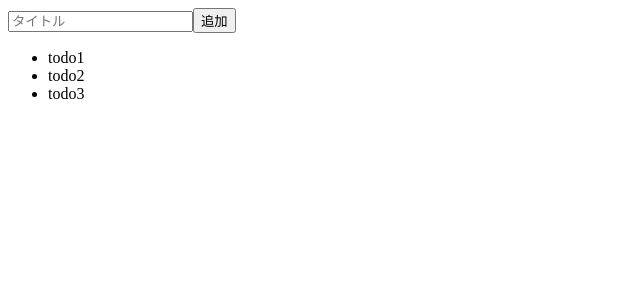
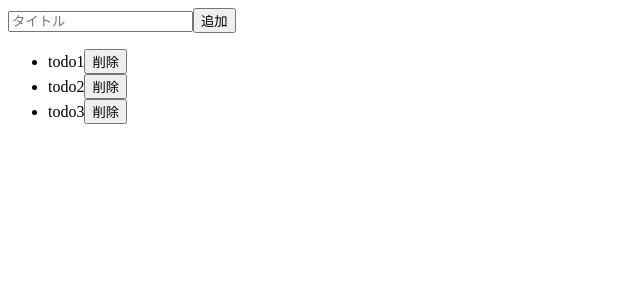
Before and after one commit to shunakid/react-todo-app, a React (Create React App) app: page / in a window 1280 px wide. Shown: the top 300 px of the page, without its empty margins (0-640 px from the left). Built offline with nearby package versions, Linux system fonts and the light colour scheme.

Commit message:
削除ボタンと削除機能を追加

```diff
--- a/src/App.tsx
+++ b/src/App.tsx
@@ -25,13 +25,17 @@ const App: FC = () => {
     setTodoTitle(e.target.value);
   };
 
-  //ボタンが押されると新しいtodoをTodoリストに追加する
+  //追加ボタンが押されると新しいtodoをTodoリストに追加する
   const handleAddTodo = () => {
     setTodos([...todos, { id: todoId, title: todoTitle }]);
     setTodoId(todoId + 1);
     setTodoTitle("");
   };
 
+  //削除対象以外のtodoを要素としてもつ配列を作成
+  const handleDeleteTodo = (targetTodo: Todos) => {
+    setTodos(todos.filter((todo) => todo !== targetTodo));
+  };
   return (
     <>
       <div>
@@ -47,6 +51,7 @@ const App: FC = () => {
         {todos.map((todo) => (
           <li key={todo.id}>
             <span>{todo.title}</span>
+            <button onClick={() => handleDeleteTodo(todo)}>削除</button>
           </li>
         ))}
       </ul>
```
